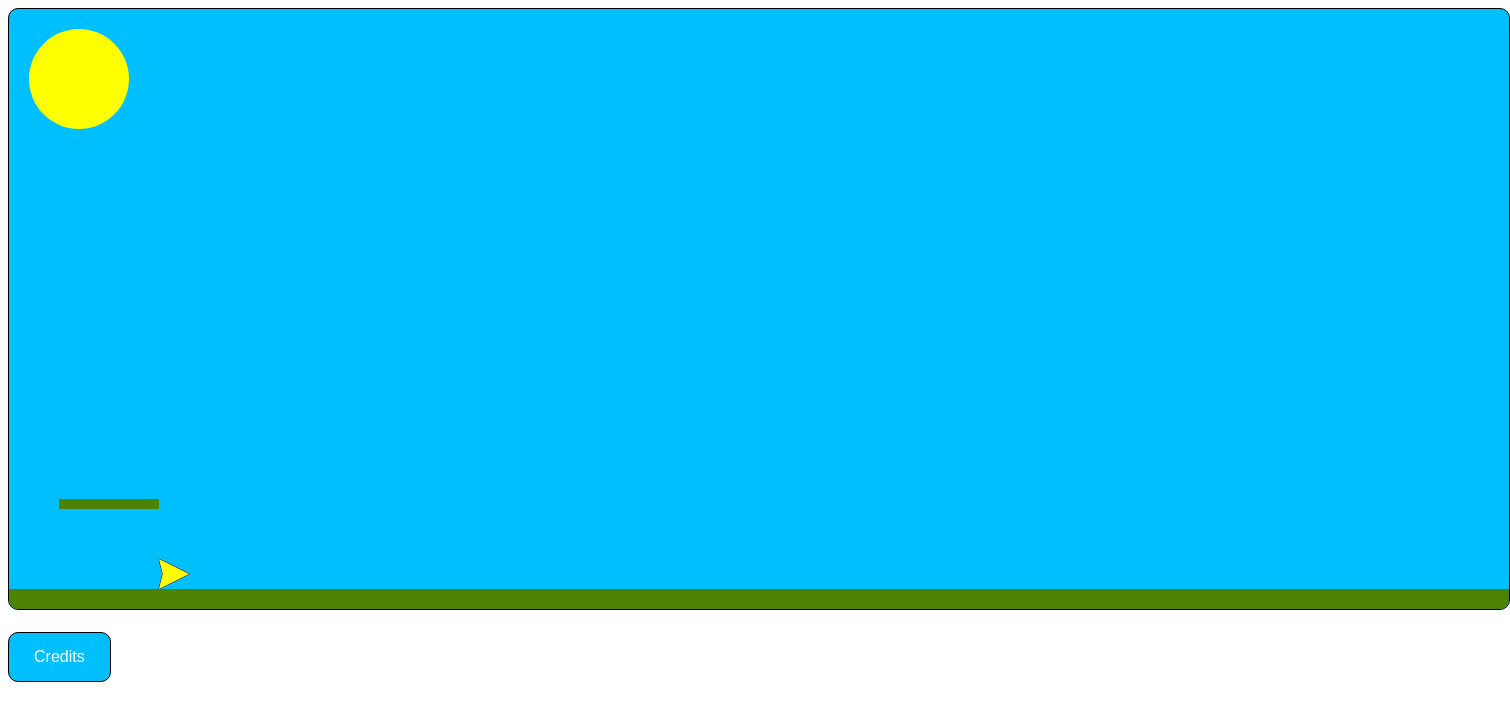
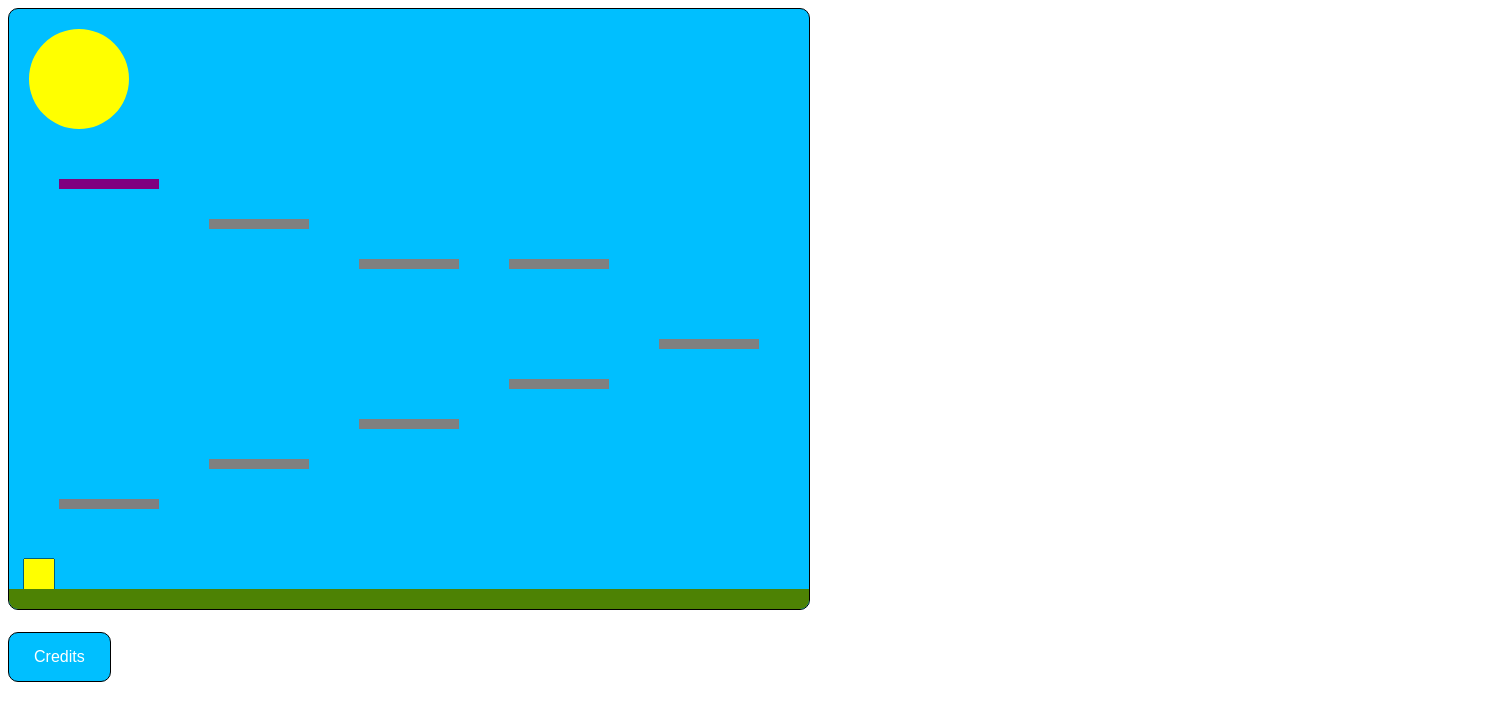
Before and after one commit to AncientBison/Flying-Angles, a plain HTML site: page index.html in a window 1280 px wide. Shown: the whole page, 1510 px wide, since content can reach past the window. Drawn offline with nearby package versions, Linux system fonts and the light colour scheme.

Commit message:
File loading now works and the goal platform was introduced. Also the platforms are now colored. And i'm a square now!

```diff
--- a/gameloop.js
+++ b/gameloop.js
@@ -36,4 +36,5 @@ function escape(e) {
 		stop = true;
 	}
 }
+
 document.addEventListener('keypress', escape);
--- a/index.html
+++ b/index.html
@@ -4,7 +4,8 @@
     <meta charset="utf-8">
     <meta name="viewport" content="width=device-width">
     <title>Flying Angles - Main</title>
-    <link href="style.css" rel="stylesheet" type="text/css" />
+    <link href="style.css" rel="stylesheet" type="text/css"/>
+    <script src="https://ajax.googleapis.com/ajax/libs/jquery/3.5.1/jquery.min.js"></script>
   </head>
   <body>
 		<canvas id="canvas" width="1500" height="600"></canvas>
--- a/script.js
+++ b/script.js
@@ -3,64 +3,89 @@ var canvas = document.getElementById("canvas");
 var ctx = canvas.getContext("2d");
 stop = false
 ctx.fillStyle = "#ffffff"
-var x = 150
+var x = 15
 var ground = 590;
-var y = ground - 40;
+var y = ground - 50;
 var v = 0;
-const g = 1.2;
+const g = 1.2;//normal 1.2
 var back = false
 var forward = false
 var jump = false
 var layers = []
+canvas.height = 600
+canvas.width = 800
+var won = false
+var level = "fakelevel()"
+
+//file reading
+function getlevel(levelnum) {
+  $.get("Levels/level" + levelnum + ".txt", function(levelfile) {
+    console.log(levelfile)
+    level = levelfile
+  })
+}
+$(document).ready(getlevel(1));
+
 for(var i = 1;i<=60;i++) {
   layers.push(i);
 }
+
 var layer = 3;
 var platforms = []
 
-function newPlatform(x,width,y) {
+function fakelevel() {
+  console.log("CURRENT STATUS: Level is not defined.")
+}
+
+function newPlatform(x,width,y,goal=false) {
   //platform
+  ctx.fillStyle = goal ? "purple" : "#808080"
   ctx.fillRect(x, y, width, -10)
   platforms.push({
   xStart : x,
   xEnd : x + width,
-		y : y
+  y : y,
+  goal : goal
   })
+  platforms.sort(function(a, b){return a.y - b.y});
 }
 
-function getPlatform() {
-  var ys = []
-  ys.push(ground)
+function getPlatforms() {
+  var platforms_at_x = []
+  platforms_at_x.push({y:ground, goal:false})
   for(var p = 0;p<platforms.length;p++) {
   var platform = platforms[p]
-		if (x >= platform.xStart - 30 && x <= platform.xEnd - 5) {
-      ys.push(platform.y)
+  if (x >= platform.xStart - 30 && x <= platform.xEnd) {
+      platforms_at_x.push({y:platform.y, goal:platform.goal})
       //console.log(platform.y)
   }
   }
-  ys.sort(function(a, b){return a - b});
-  return ys;
+  return platforms_at_x;
 }
 
 function tick() {
   ctx.clearRect(0, 0, canvas.width, canvas.height);
-
   if (back) {x -= 7}
   if (forward) {x += 7}
 
-	if (jump) {v = 15}
+  if (jump && v == 0) {v = 15}
 
   var newY = y - v;
-  var ys = getPlatform()
+  var ys = getPlatforms()
   var onPlatform = false
   for(var i=0; i < ys.length; i++) {
-    var pY = ys[i] //PlatformY
+    var pY = ys[i].y //PlatformY
+    var pG = ys[i].goal //IsGoal
 
     // Player landed on platform from above
     if (y < pY - 40 && newY >= pY - 40) {
       v = 0;
       newY = pY - 40;
       onPlatform = true
+      if (pG) {
+        console.log("You Won!")
+        won = true
+      }
       break;
     }
 
@@ -71,7 +96,7 @@ function tick() {
     }
 
     // Player hit the platform from below
-    if (y > pY && newY <= pY) {
+    if (y > pY - 30 && newY <= pY) {
       v = 0;
       newY = pY + 1;
       break;
@@ -87,9 +112,9 @@ function tick() {
   ctx.fillStyle = "#ff00ff";
   ctx.beginPath();
   ctx.moveTo(0+x,0+y);
-	ctx.lineTo(30+x,15+y);
-	ctx.lineTo(0+x,30+y);
-	ctx.lineTo(3.75+x,15+y)
+  ctx.lineTo(30+x,0+y);
+  ctx.lineTo(30+x,30+y);
+  ctx.lineTo(0+x,30+y)
   ctx.lineTo(0+x,0+y)
   ctx.closePath()
   ctx.stroke();
@@ -97,11 +122,17 @@ function tick() {
   //Ground
   ctx.fillStyle = "#4d8204";
   ctx.fillRect(0, 580, canvas.width, 20)
-	newPlatform(50,100,500);
+  //the platforms are in a var called level
+  eval(level)
   //Sun
   ctx.fillStyle = "#ffff00";
   ctx.arc(70, 70, 50, 0, 2 * Math.PI);
   ctx.fill()
+  if (won) {
+    ctx.fillStyle = "black"
+    ctx.font = "100px Arial";
+    ctx.fillText("You Won!",200, 300);
+  }
 }
 
 function keypress(e) {
@@ -116,19 +147,42 @@ function keypress(e) {
   }
 }
 function keyup(e) {
-	if (e.code == "KeyD") {
-		forward = false
+  if (e.code == "Space") {
+  jump = false
   }
   if (e.code == "KeyA") {
   back = false
   }
-	if (e.code == "Space") {
-		jump = false
+  if (e.code == "KeyD") {
+  forward = false
   }
+}
+
+function sound(src) {
+  this.sound = document.createElement("audio");
+  this.sound.src = src;
+  this.sound.setAttribute("preload", "auto");
+  this.sound.setAttribute("controls", "none");
+  this.sound.style.display = "none";
+  document.body.appendChild(this.sound);
+  this.play = function(){
+    console.log("this function was called!")
+    this.sound.play();
+    console.info("i played song")
+  }
+  this.stop = function(){
+    this.sound.pause();
+  }
+}
+
+function playBgSound() {
+    console.log("this function was called 2!")
+  var bgmusic = new sound("https://github.com/AncientBison/FlyingSquaresMusic/blob/master/%5BOLD%5DAll%20Bee%20Swarm%20Simulator%20songs-%5BAudioTrimmer.com%5D.mp3")
+  bgmusic.play();
 }
 
 document.addEventListener('keypress', keypress);
 document.addEventListener('keyup', keyup);
 
-
-startGameLoop(tick, 30);
+playBgSound();
+startGameLoop(tick, 30)
```
Also changed, not shown: Levels/level1.txt (added), 1 other file. Lines whose indentation alone changed are shown as unchanged.
